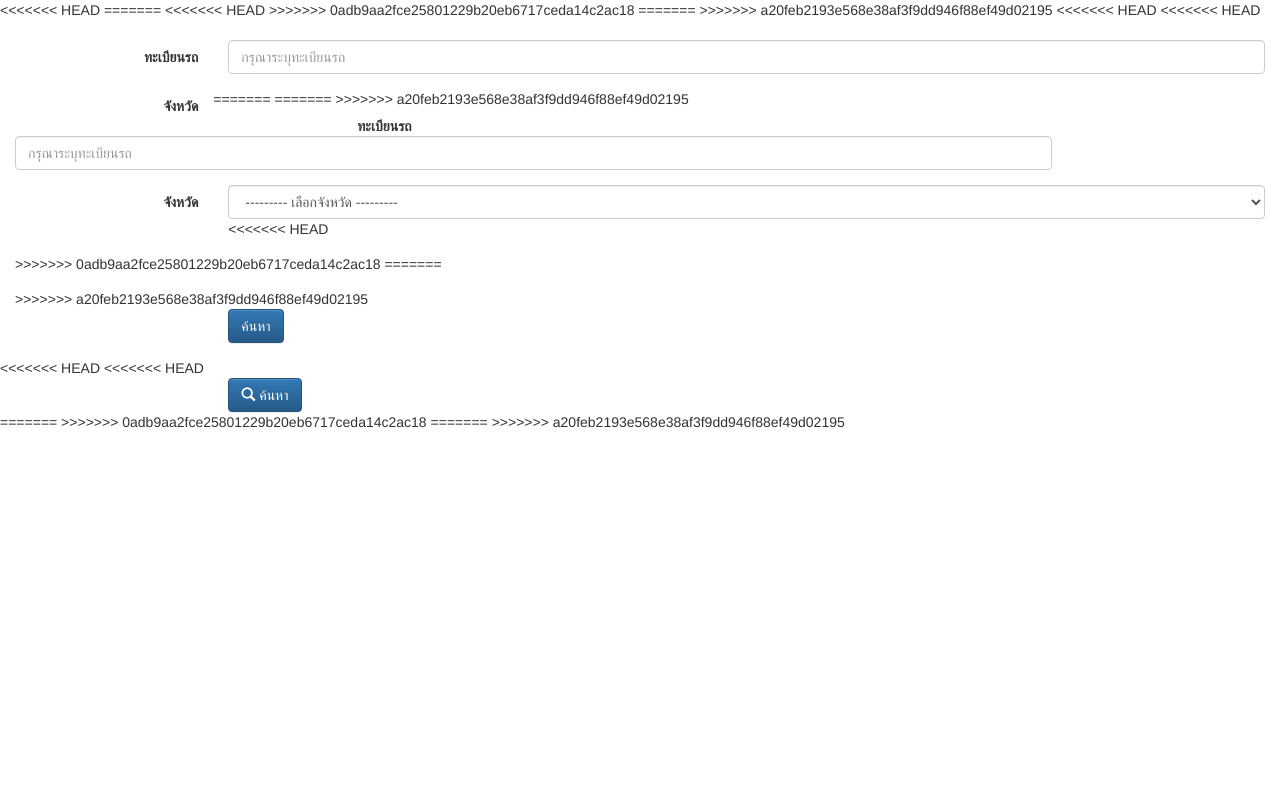
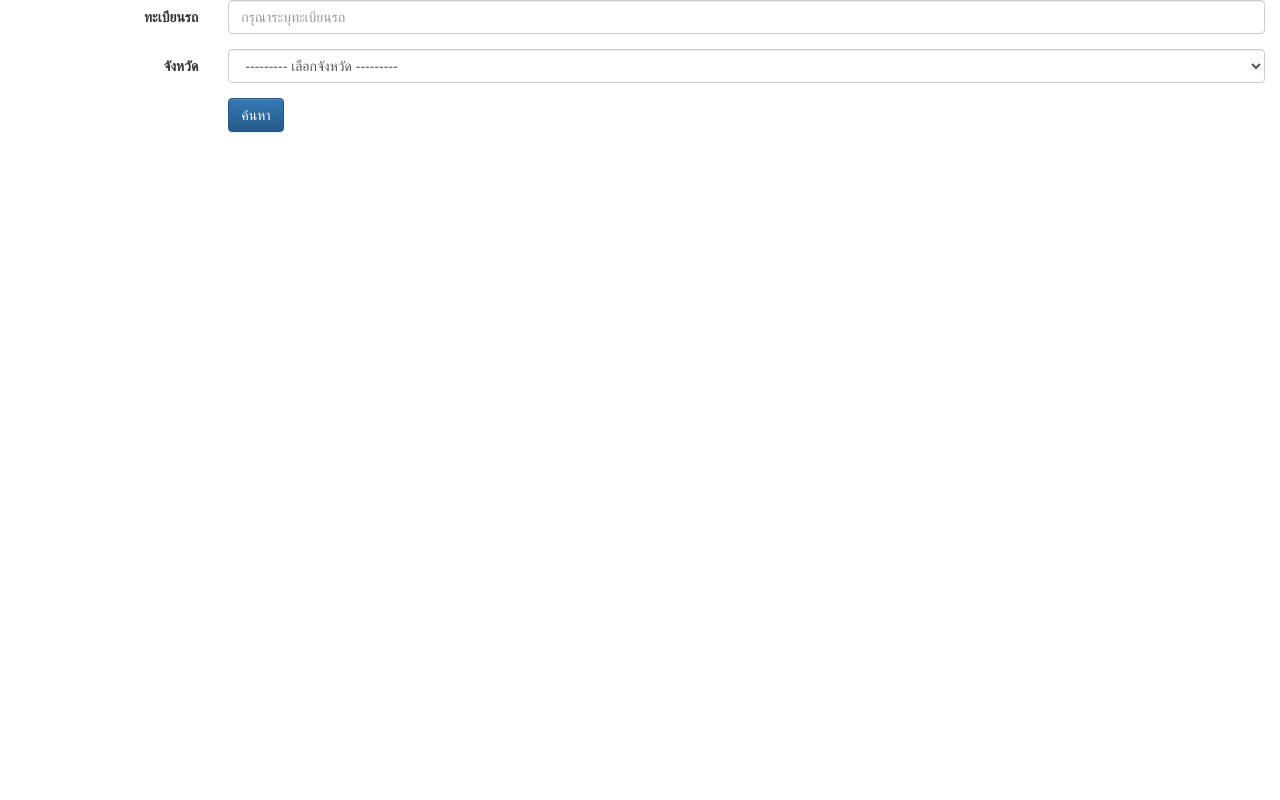
Before and after one commit to github-sprint3r/gosoft_group_03, a Java web app: page /ParkKo_Search.jsp in a window 1280 px wide. Run offline with Tomcat 11, a stand-in JSP engine, Linux system fonts and the light colour scheme; some libraries are stand-ins or nearby versions.

Commit message:
modify ParkKo_Search.jsp

```diff
--- a/JavaSource/ParkKoWeb/WebContent/ParkKo_Search.jsp
+++ b/JavaSource/ParkKoWeb/WebContent/ParkKo_Search.jsp
@@ -1,23 +1,7 @@
-<<<<<<< HEAD
-<!DOCTYPE html>
-<html lang="th">
-  <head>
-    <meta http-equiv="Content-Type" content="text/html; charset=utf-8">
-=======
 <%@ page language="java" contentType="text/html; charset=UTF-8"
     pageEncoding="UTF-8"%>
 <!DOCTYPE html>
 <html lang="en">
-<<<<<<< HEAD
-<head>
-<meta charset="UTF-8">
-<meta http-equiv="X-UA-Compatible" content="IE=edge">
-<meta name="viewport" content="width=device-width, initial-scale=1">
-<meta name="description" content="">
-<meta name="author" content="">
-<link rel="icon" href="../../favicon.ico">
->>>>>>> 0adb9aa2fce25801229b20eb6717ceda14c2ac18
-=======
   <head>
     <meta charset="UTF-8">
     <meta http-equiv="X-UA-Compatible" content="IE=edge">
@@ -25,48 +9,13 @@
     <meta name="description" content="">
     <meta name="author" content="">
     <link rel="icon" href="../../favicon.ico">
->>>>>>> a20feb2193e568e38af3f9dd946f88ef49d02195
 
     <title>Park-Ko Search</title>
 
-<<<<<<< HEAD
-<<<<<<< HEAD
-    <!-- Bootstrap core CSS -->
-    <link href="dist/css/bootstrap.min.css" rel="stylesheet">
-    <!-- Bootstrap theme -->
-   <!--  <link href="dist/css/bootstrap-theme.min.css" rel="stylesheet"> -->
-
-    <!-- Custom styles for this template -->
-   <!--  <link href="theme.css" rel="stylesheet"> -->
-
-  </head>
-
-  <body bgcolor="#FDC6D9" background-image="" >
-  <br>
-
-  <br>
-  <div class="container-fluid">
-  <form class="form-horizontal">
-  <div class="form-group">
-  <label for="txtCarID" class="col-sm-2 control-label">ทะเบียนรถ</label>
-  <div class="col-sm-10">
-   <input id="txtCarID"  type="text" class="form-control" placeholder="กรุณาระบุทะเบียนรถ">
-   </div>
-  </div>
-
-  <div class="form-group">
-  <label for="lstProvince" class="col-sm-2 control-label">จังหวัด</label>
-=======
-<!-- Bootstrap core CSS -->
-<link href="dist/css/bootstrap.min.css" rel="stylesheet">
-<!-- Bootstrap theme -->
-<link href="dist/css/bootstrap-theme.min.css" rel="stylesheet">
-=======
     <!-- Bootstrap core CSS -->
     <link href="dist/css/bootstrap.min.css" rel="stylesheet">
     <!-- Bootstrap theme -->
     <link href="dist/css/bootstrap-theme.min.css" rel="stylesheet">
->>>>>>> a20feb2193e568e38af3f9dd946f88ef49d02195
 
     <!-- Custom styles for this template -->
     <link href="theme.css" rel="stylesheet">
@@ -181,14 +130,8 @@
       <option value="อื่นๆ">อื่นๆ</option>
 </select>
 
-<<<<<<< HEAD
-					</div>
-				</div>
->>>>>>> 0adb9aa2fce25801229b20eb6717ceda14c2ac18
-=======
     </div>
   </div>
->>>>>>> a20feb2193e568e38af3f9dd946f88ef49d02195
 
 
   <div class="form-group">
@@ -201,23 +144,5 @@
 </div>
 
 
-<<<<<<< HEAD
-<<<<<<< HEAD
-
-  <div class="form-group">
-  <div class="col-sm-offset-2 col-sm-10">
-  	<button type="submit" class="btn btn-primary">
-  	<span class="glyphicon glyphicon-search" aria-hidden="true"></span> ค้นหา</button>
-  </div>
-  </div>
-  </form>
-=======
-	</div>
->>>>>>> 0adb9aa2fce25801229b20eb6717ceda14c2ac18
-
-
-</body>
-=======
   </body>
->>>>>>> a20feb2193e568e38af3f9dd946f88ef49d02195
 </html>
```
